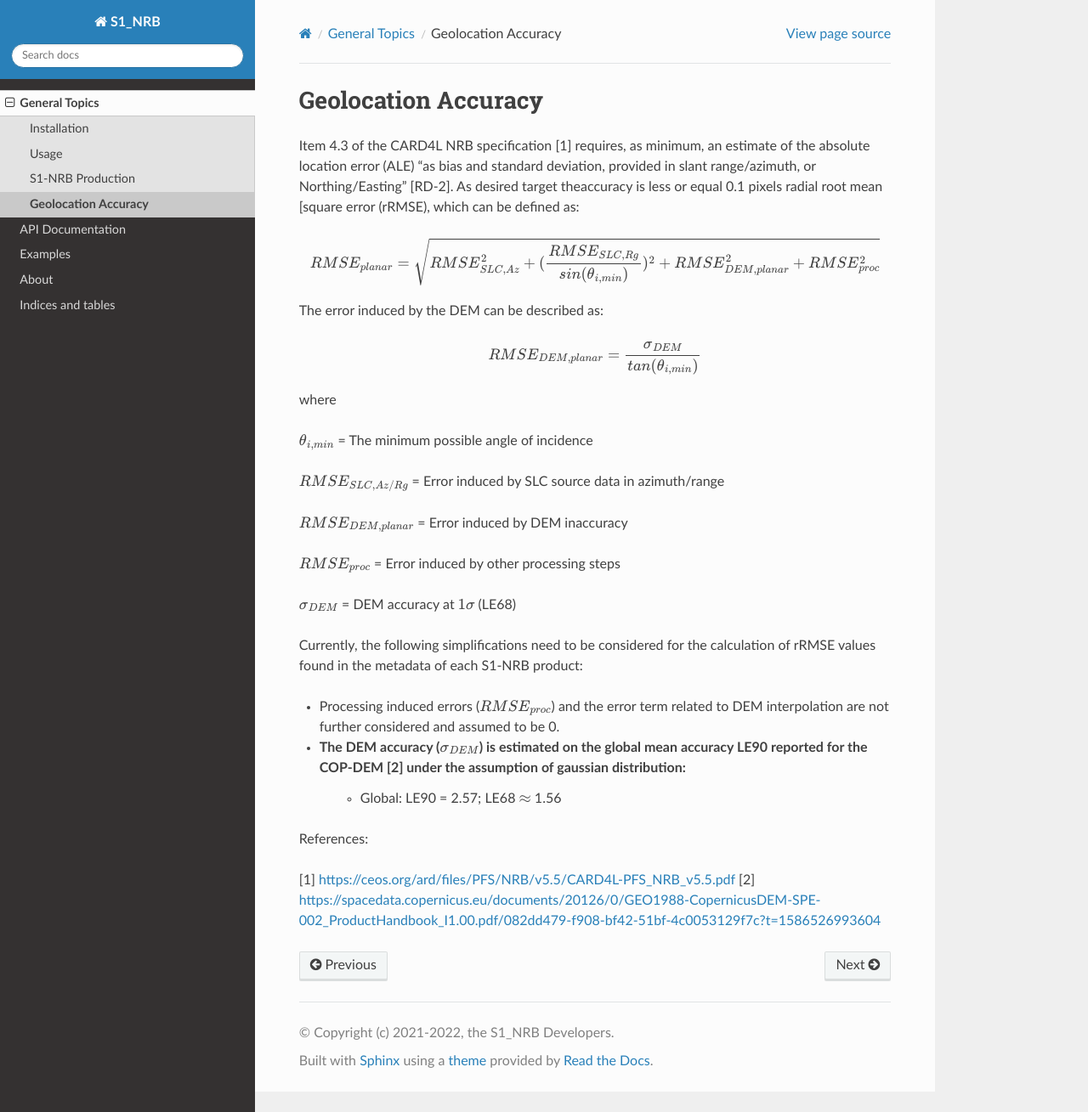
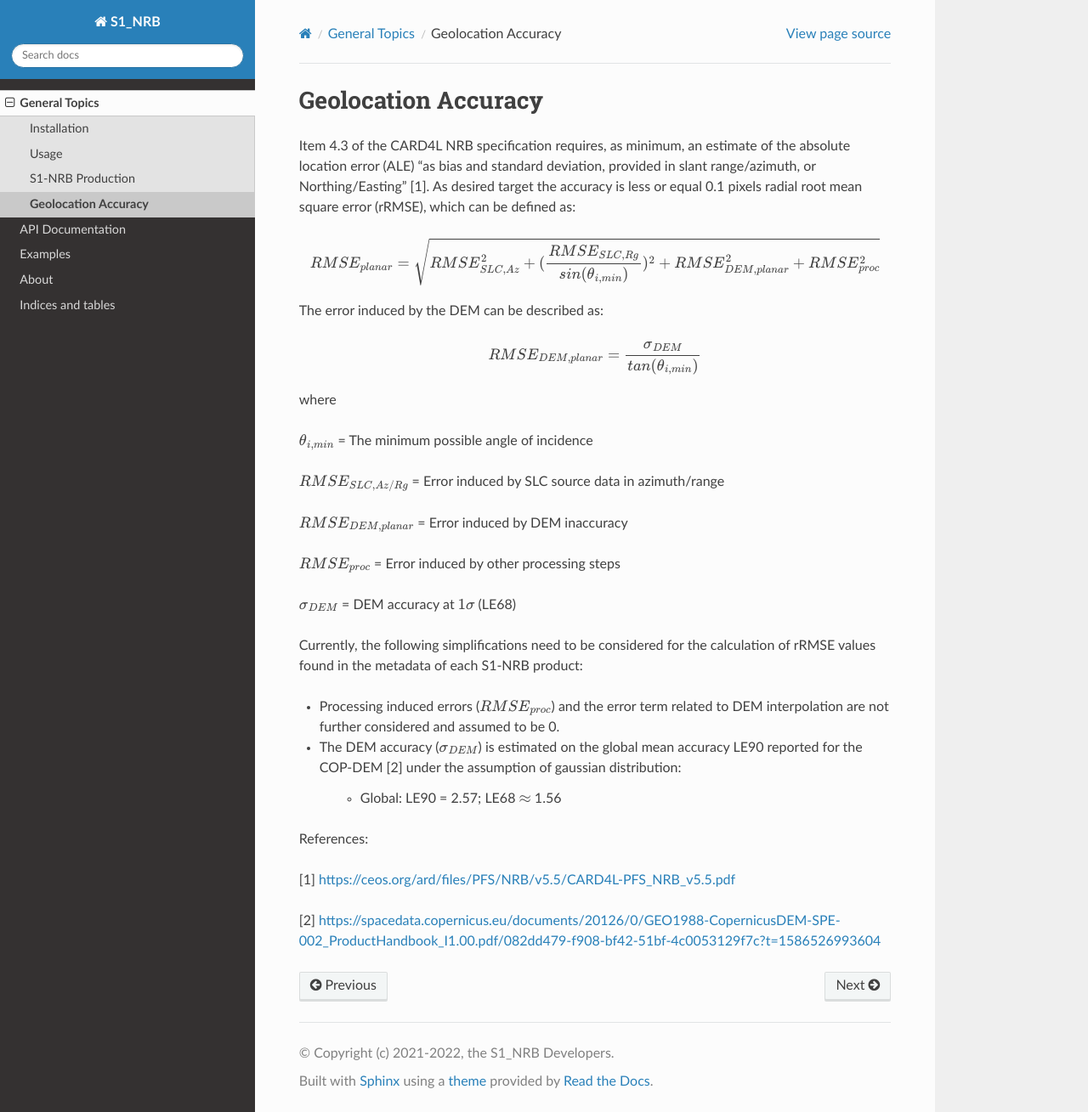
Before and after one commit to SAR-ARD/s1ard, a Sphinx documentation site: the page built from docs/general/geoaccuracy.rst, in a window 1280 px wide and 1309 px high. Shown: the whole window at 85% size. Built offline with Sphinx 7.4.7 and the Read the Docs theme 2.0.0, drawn with Linux system fonts in a browser that asks for light colours.

Commit message:
[docs] geoaccuracy.rst formatting

```diff
--- a/docs/general/geoaccuracy.rst
+++ b/docs/general/geoaccuracy.rst
@@ -1,9 +1,9 @@
 Geolocation Accuracy
 ====================
 
-Item 4.3 of the CARD4L NRB specification [1] requires, as minimum, an estimate of the absolute location error (ALE) “as
-bias and standard deviation, provided in slant range/azimuth, or Northing/Easting” [RD-2]. As desired target theaccuracy
-is less or equal 0.1 pixels radial root mean [square error (rRMSE), which can be defined as:
+Item 4.3 of the CARD4L NRB specification requires, as minimum, an estimate of the absolute location error (ALE) “as
+bias and standard deviation, provided in slant range/azimuth, or Northing/Easting” [1]. As desired target the accuracy
+is less or equal 0.1 pixels radial root mean square error (rRMSE), which can be defined as:
 
 .. math::
    RMSE_{planar} = \sqrt{RMSE_{SLC,Az}^2 + (\frac{RMSE_{SLC,Rg}}{sin(\theta_{i,min})})^2 + RMSE_{DEM,planar}^2 + RMSE_{proc}^2}
```
Also changed, not shown: other parts of docs/general/geoaccuracy.rst (+5 -3 lines).
